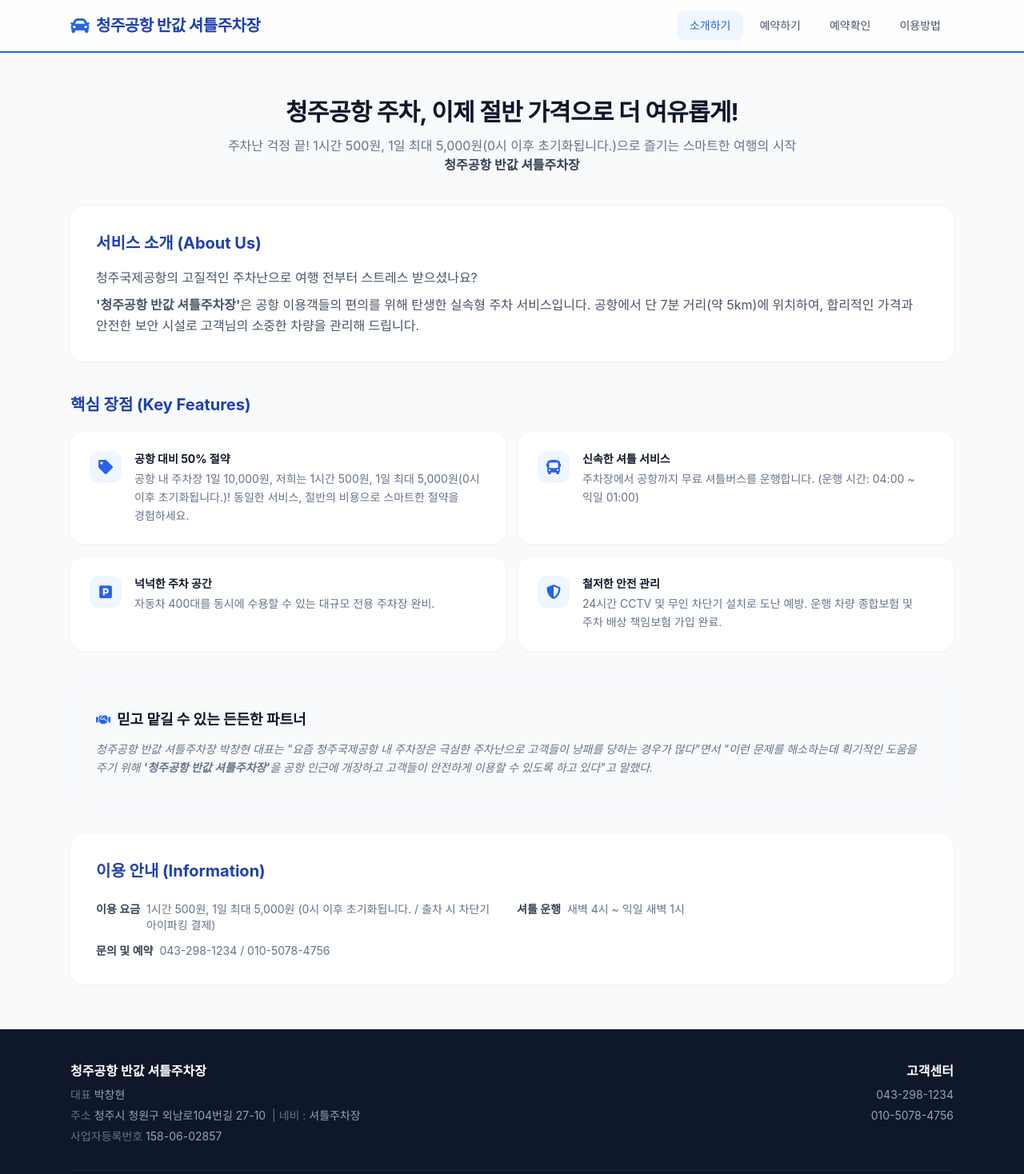
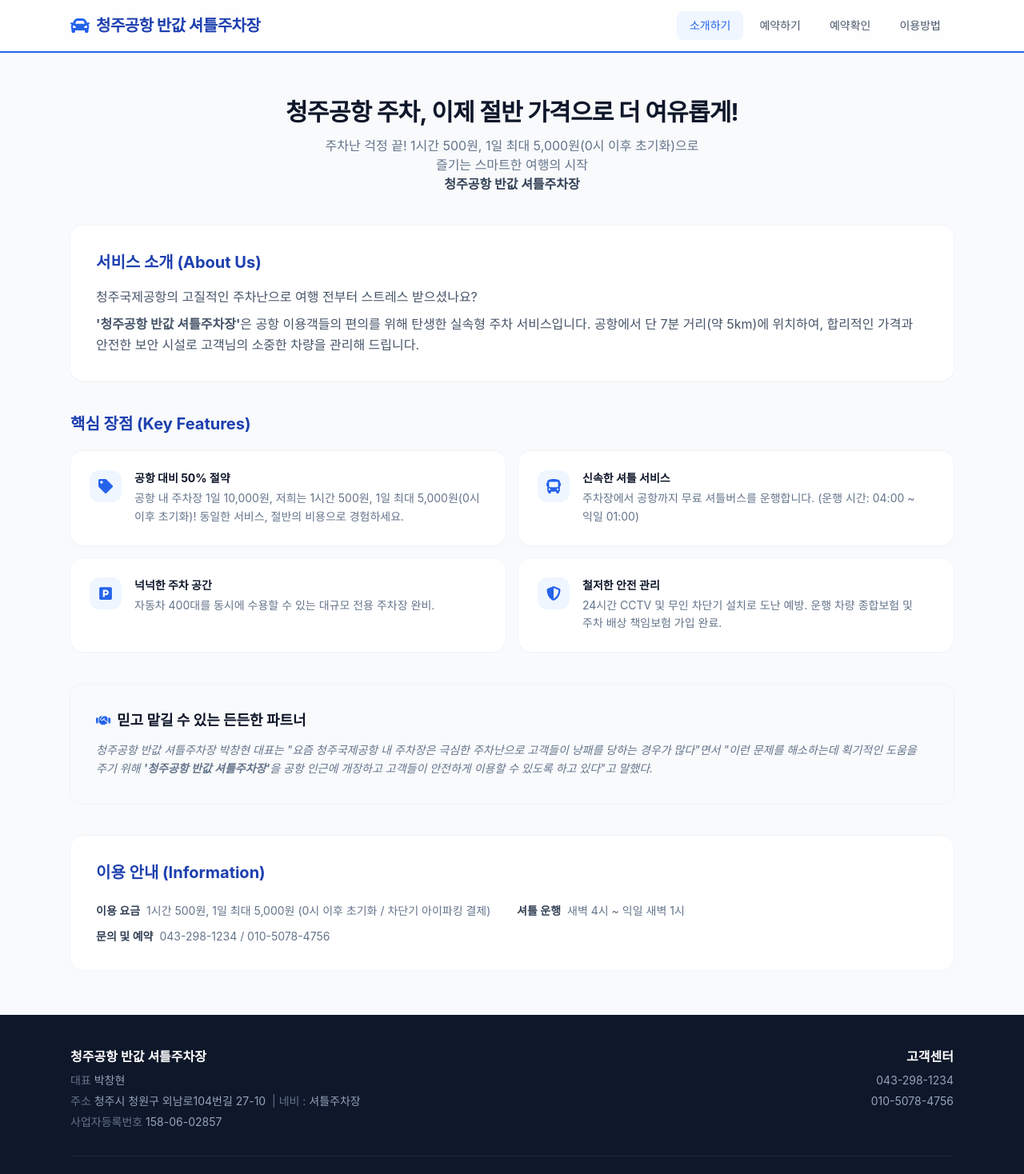
Before and after one commit to blueeye2024/parking, a React (Vite) app in the folder frontend/: page /about in a window 1280 px wide. Shown: the top 1468 px of the page at 80% size. Built offline with nearby package versions, Linux system fonts and the light colour scheme; a web font is replaced by a local one.

Commit message:
Refine reset text to prevent line breaks

```diff
--- a/frontend/src/components/AboutUs.jsx
+++ b/frontend/src/components/AboutUs.jsx
@@ -2,7 +2,7 @@ import React from 'react';
 import { FaTag, FaBus, FaParking, FaShieldAlt, FaMapMarkerAlt, FaHandshake } from 'react-icons/fa';
 
 const features = [
-    { icon: FaTag, title: '공항 대비 50% 절약', desc: '공항 내 주차장 1일 10,000원, 저희는 1시간 500원, 1일 최대 5,000원(0시 이후 초기화됩니다.)! 동일한 서비스, 절반의 비용으로 스마트한 절약을 경험하세요.' },
+    { icon: FaTag, title: '공항 대비 50% 절약', desc: '공항 내 주차장 1일 10,000원, 저희는 1시간 500원, 1일 최대 5,000원(0시 이후 초기화)! 동일한 서비스, 절반의 비용으로 경험하세요.' },
     { icon: FaBus, title: '신속한 셔틀 서비스', desc: '주차장에서 공항까지 무료 셔틀버스를 운행합니다. (운행 시간: 04:00 ~ 익일 01:00)' },
     { icon: FaParking, title: '넉넉한 주차 공간', desc: '자동차 400대를 동시에 수용할 수 있는 대규모 전용 주차장 완비.' },
     { icon: FaShieldAlt, title: '철저한 안전 관리', desc: '24시간 CCTV 및 무인 차단기 설치로 도난 예방. 운행 차량 종합보험 및 주차 배상 책임보험 가입 완료.' },
@@ -17,7 +17,7 @@ const AboutUs = () => {
                     청주공항 주차, 이제 절반 가격으로 더 여유롭게!
                 </h2>
                 <p className="text-slate-500 text-base">
-                    주차난 걱정 끝! 1시간 500원, 1일 최대 5,000원(0시 이후 초기화됩니다.)으로 즐기는 스마트한 여행의 시작<br />
+                    주차난 걱정 끝! 1시간 500원, 1일 최대 5,000원(0시 이후 초기화)으로<br className="hidden sm:block" /> 즐기는 스마트한 여행의 시작<br />
                     <strong className="text-slate-700">청주공항 반값 셔틀주차장</strong>
                 </p>
             </div>
@@ -72,7 +72,7 @@ const AboutUs = () => {
                 <h3 className="text-xl font-bold text-brand-dark">이용 안내 (Information)</h3>
                 <div className="grid grid-cols-1 sm:grid-cols-2 gap-3 text-sm">
                     {[
-                        { label: '이용 요금', value: '1시간 500원, 1일 최대 5,000원 (0시 이후 초기화됩니다. / 출차 시 차단기 아이파킹 결제)' },
+                        { label: '이용 요금', value: '1시간 500원, 1일 최대 5,000원 (0시 이후 초기화 / 차단기 아이파킹 결제)' },
                         { label: '셔틀 운행', value: '새벽 4시 ~ 익일 새벽 1시' },
                         { label: '문의 및 예약', value: '043-298-1234 / 010-5078-4756' },
                     ].map((item, i) => (
--- a/frontend/src/components/Reserve.jsx
+++ b/frontend/src/components/Reserve.jsx
@@ -102,8 +102,9 @@ const Reserve = () => {
                             청주공항 반값 주차,<br />
                             <span className="text-blue-300">서비스는 프리미엄으로.</span>
                         </h1>
-                        <p className="text-lg sm:text-xl text-slate-300 font-medium">
-                            공항 주차장의 <span className="text-white font-bold">딱 절반 가격!</span> · 1시간 500원 / 1일 최대 5,000원 <span className="text-sm">(0시 이후 초기화됩니다.)</span>
+                        <p className="text-lg sm:text-xl text-slate-300 font-medium leading-relaxed">
+                            공항 주차장의 <span className="text-white font-bold">딱 절반 가격!</span><br className="sm:hidden" />
+                            <span className="hidden sm:inline"> · </span>1시간 500원 / 1일 최대 5,000원 <span className="text-sm">(0시 이후 초기화)</span>
                         </p>
                         <p className="text-base sm:text-lg text-slate-300 font-medium mt-1">
                             무료 셔틀 · 출차 하실 때 차단기에서 결제 (아이파킹)
@@ -124,7 +125,9 @@ const Reserve = () => {
                     hover:shadow-[0_12px_28px_-6px_rgba(239,68,68,0.25)] hover:-translate-y-2 hover:scale-[1.03] hover:border-red-300
                     transition-all duration-300 ease-out border-t-4 border-t-brand ring-1 ring-brand/10 relative overflow-hidden flex flex-col justify-center">
                         <div className="absolute top-2 right-2 bg-red-500 text-white text-xs font-extrabold px-2.5 py-1 rounded-full shadow-sm">50% OFF</div>
-                        <p className="text-sm font-medium text-slate-500 mb-3 group-hover:text-red-500 transition-colors duration-300">1일 최대 주차 요금 (1시간 500원, 0시 이후 초기화됩니다.)</p>
+                        <p className="text-sm font-medium text-slate-500 mb-3 group-hover:text-red-500 transition-colors duration-300">
+                            1일 최대 주차 요금<br className="hidden sm:block" /> <span className="text-xs">(1시간 500원, 0시 이후 초기화)</span>
+                        </p>
                         <p className="text-sm text-slate-400 line-through mb-1">공항 주차장 10,000원</p>
                         <p className="text-3xl font-extrabold text-brand group-hover:text-red-600 transition-colors duration-300">
                             5,000<span className="text-lg font-semibold text-slate-500 ml-1 group-hover:text-red-400 transition-colors duration-300">원</span>
```
